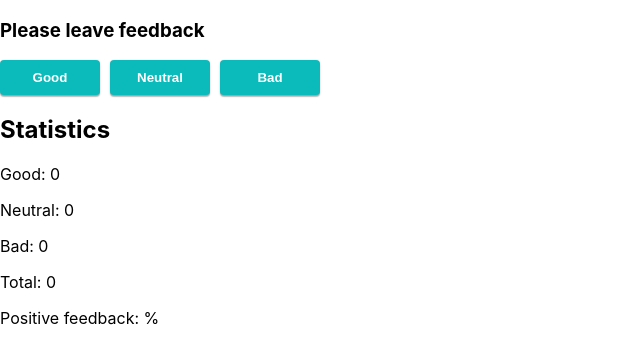
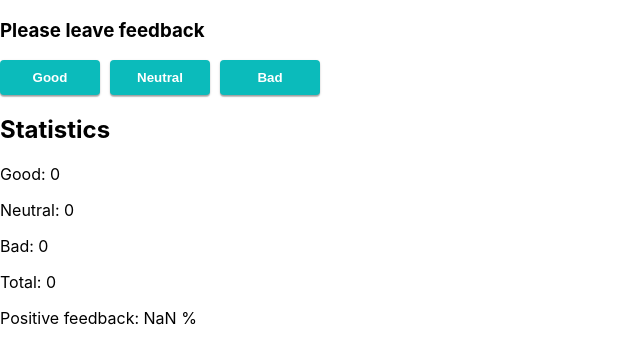
Before and after one commit to oksanastets-code/goit-react-hw-02-feedback, a React (Create React App) app: page / in a window 1280 px wide. Shown: the top 364 px of the page, without its empty margins (0-640 px from the left). Built offline with nearby package versions, Linux system fonts and the light colour scheme.

Commit message:
add percentage

```diff
--- a/public/index.html
+++ b/public/index.html
@@ -24,7 +24,7 @@
       work correctly both with client-side routing and a non-root public URL.
       Learn how to configure a non-root public URL by running `npm run build`.
     -->
-    <title>Homework 2 React</title>
+    <title>Homework 2 React Feedback</title>
   </head>
   <body>
     <noscript>You need to enable JavaScript to run this app.</noscript>
--- a/src/components/feedback/Feedback.js
+++ b/src/components/feedback/Feedback.js
@@ -20,12 +20,14 @@ class Feedback extends Component {
   };
 
   render() {
-    const countTotalFeedback = Object.values(this.state).reduce(
-      (acc, option) => acc + option,
-      0,
-    );
-    console.log(countTotalFeedback);
-
+    const voices = Object.values(this.state);
+    console.log(voices);
+    const countTotalFeedback = voices.reduce((acc, number) => acc + number, 0);
+    const numberOfGoodFeedbacks = voices[0];
+    const countPositiveFeedbackPercentage = (
+      (numberOfGoodFeedbacks / countTotalFeedback) *
+      100
+    ).toFixed(0);
     return (
       <>
         <div>
@@ -36,7 +38,7 @@ class Feedback extends Component {
           <h2>Statistics</h2>
           <CountFeedback options={this.state} />
           <p>Total: {countTotalFeedback}</p>
-          <p>Positive feedback: %</p>
+          <p>Positive feedback: {countPositiveFeedbackPercentage} %</p>
         </div>
       </>
     );
```
